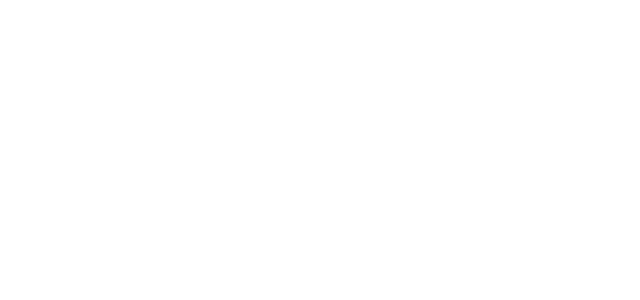
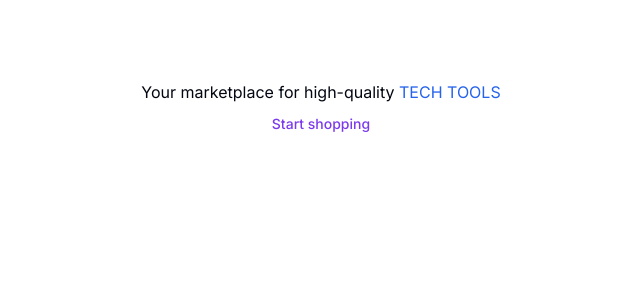
Before and after one commit to fedevcoding/tech-tools, a Next.js app: page / in a window 1280 px wide. Shown: the top 300 px of the page, without its empty margins (319-959 px from the left). Built offline with nearby package versions, Linux system fonts and the light colour scheme.

Commit message:
💧little advancement

```diff
--- a/package.json
+++ b/package.json
@@ -9,6 +9,7 @@
     "lint": "next lint"
   },
   "dependencies": {
+    "@radix-ui/react-slot": "^1.0.2",
     "class-variance-authority": "^0.7.0",
     "clsx": "^2.1.0",
     "lucide-react": "^0.323.0",
--- a/src/app/globals.css
+++ b/src/app/globals.css
@@ -2,74 +2,60 @@
 @tailwind components;
 @tailwind utilities;
 
+
 @layer base {
   :root {
     --background: 0 0% 100%;
-    --foreground: 222.2 84% 4.9%;
-
+    --foreground: 224 71.4% 4.1%;
     --card: 0 0% 100%;
-    --card-foreground: 222.2 84% 4.9%;
-
+    --card-foreground: 224 71.4% 4.1%;
     --popover: 0 0% 100%;
-    --popover-foreground: 222.2 84% 4.9%;
-
-    --primary: 222.2 47.4% 11.2%;
-    --primary-foreground: 210 40% 98%;
-
-    --secondary: 210 40% 96.1%;
-    --secondary-foreground: 222.2 47.4% 11.2%;
-
-    --muted: 210 40% 96.1%;
-    --muted-foreground: 215.4 16.3% 46.9%;
-
-    --accent: 210 40% 96.1%;
-    --accent-foreground: 222.2 47.4% 11.2%;
-
+    --popover-foreground: 224 71.4% 4.1%;
+    --primary: 262.1 83.3% 57.8%;
+    --primary-foreground: 210 20% 98%;
+    --secondary: 220 14.3% 95.9%;
+    --secondary-foreground: 220.9 39.3% 11%;
+    --muted: 220 14.3% 95.9%;
+    --muted-foreground: 220 8.9% 46.1%;
+    --accent: 220 14.3% 95.9%;
+    --accent-foreground: 220.9 39.3% 11%;
     --destructive: 0 84.2% 60.2%;
-    --destructive-foreground: 210 40% 98%;
-
-    --border: 214.3 31.8% 91.4%;
-    --input: 214.3 31.8% 91.4%;
-    --ring: 222.2 84% 4.9%;
-
+    --destructive-foreground: 210 20% 98%;
+    --border: 220 13% 91%;
+    --input: 220 13% 91%;
+    --ring: 262.1 83.3% 57.8%;
     --radius: 0.5rem;
   }
 
   .dark {
-    --background: 222.2 84% 4.9%;
-    --foreground: 210 40% 98%;
-
-    --card: 222.2 84% 4.9%;
-    --card-foreground: 210 40% 98%;
-
-    --popover: 222.2 84% 4.9%;
-    --popover-foreground: 210 40% 98%;
-
-    --primary: 210 40% 98%;
-    --primary-foreground: 222.2 47.4% 11.2%;
-
-    --secondary: 217.2 32.6% 17.5%;
-    --secondary-foreground: 210 40% 98%;
-
-    --muted: 217.2 32.6% 17.5%;
-    --muted-foreground: 215 20.2% 65.1%;
-
-    --accent: 217.2 32.6% 17.5%;
-    --accent-foreground: 210 40% 98%;
-
+    --background: 224 71.4% 4.1%;
+    --foreground: 210 20% 98%;
+    --card: 224 71.4% 4.1%;
+    --card-foreground: 210 20% 98%;
+    --popover: 224 71.4% 4.1%;
+    --popover-foreground: 210 20% 98%;
+    --primary: 263.4 70% 50.4%;
+    --primary-foreground: 210 20% 98%;
+    --secondary: 215 27.9% 16.9%;
+    --secondary-foreground: 210 20% 98%;
+    --muted: 215 27.9% 16.9%;
+    --muted-foreground: 217.9 10.6% 64.9%;
+    --accent: 215 27.9% 16.9%;
+    --accent-foreground: 210 20% 98%;
     --destructive: 0 62.8% 30.6%;
-    --destructive-foreground: 210 40% 98%;
-
-    --border: 217.2 32.6% 17.5%;
-    --input: 217.2 32.6% 17.5%;
-    --ring: 212.7 26.8% 83.9%;
+    --destructive-foreground: 210 20% 98%;
+    --border: 215 27.9% 16.9%;
+    --input: 215 27.9% 16.9%;
+    --ring: 263.4 70% 50.4%;
   }
 }
+
 
 @layer base {
   * {
     @apply border-border;
   }
+
   body {
     @apply bg-background text-foreground;
   }
--- a/src/app/page.tsx
+++ b/src/app/page.tsx
@@ -1,3 +1,19 @@
+import MaxWidthWrapper from "@/components/MaxWidthWrapper";
+import { buttonVariants } from "@/components/ui/button";
+
 export default function Home() {
- return <></>;
+ return (
+  <MaxWidthWrapper>
+   <div className="py-20 mx-auto text-center flex flex-col items-center max-w-3xl">
+    <h1>
+     Your marketplace for high-quality{" "}
+     <span className="text-blue-600">TECH TOOLS</span>
+    </h1>
+
+    <button className={buttonVariants({ variant: "link" })}>
+     Start shopping
+    </button>
+   </div>
+  </MaxWidthWrapper>
+ );
 }
--- /dev/null
+++ b/src/components/MaxWidthWrapper.tsx
@@ -0,0 +1,19 @@
+import { cn } from "@/lib/utils";
+import { ReactNode } from "react";
+
+const MaxWidthWrapper = ({
+ className,
+ children,
+}: {
+ className?: string;
+ children: ReactNode;
+}) => {
+ return (
+  <div
+   className={cn("mx-auto w-full max-w-screen-xl px-2.5 md:px-20", className)}
+  >
+   {children}
+  </div>
+ );
+};
+export default MaxWidthWrapper;
--- /dev/null
+++ b/src/components/ui/button.tsx
@@ -0,0 +1,55 @@
+import * as React from "react";
+import { Slot } from "@radix-ui/react-slot";
+import { cva, type VariantProps } from "class-variance-authority";
+
+import { cn } from "@/lib/utils";
+
+const buttonVariants = cva(
+ "inline-flex items-center justify-center whitespace-nowrap rounded-md text-sm font-medium ring-offset-background transition-colors focus-visible:outline-none focus-visible:ring-2 focus-visible:ring-ring focus-visible:ring-offset-2 disabled:pointer-events-none disabled:opacity-50",
+ {
+  variants: {
+   variant: {
+    default: "bg-primary text-primary-foreground hover:bg-primary/90",
+    destructive:
+     "bg-destructive text-destructive-foreground hover:bg-destructive/90",
+    outline:
+     "border border-input bg-background hover:bg-accent hover:text-accent-foreground",
+    secondary: "bg-secondary text-secondary-foreground hover:bg-secondary/80",
+    ghost: "hover:bg-accent hover:text-accent-foreground",
+    link: "text-primary underline-offset-4 hover:underline",
+   },
+   size: {
+    default: "h-10 px-4 py-2",
+    sm: "h-9 rounded-md px-3",
+    lg: "h-11 rounded-md px-8",
+    icon: "h-10 w-10",
+   },
+  },
+  defaultVariants: {
+   variant: "default",
+   size: "default",
+  },
+ }
+);
+
+export interface ButtonProps
+ extends React.ButtonHTMLAttributes<HTMLButtonElement>,
+  VariantProps<typeof buttonVariants> {
+ asChild?: boolean;
+}
+
+const Button = React.forwardRef<HTMLButtonElement, ButtonProps>(
+ ({ className, variant, size, asChild = false, ...props }, ref) => {
+  const Comp = asChild ? Slot : "button";
+  return (
+   <Comp
+    className={cn(buttonVariants({ variant, size, className }))}
+    ref={ref}
+    {...props}
+   />
+  );
+ }
+);
+Button.displayName = "Button";
+
+export { Button, buttonVariants };
```
Also changed, not shown: 1 other file (tests, documents, lock files or other folders).
